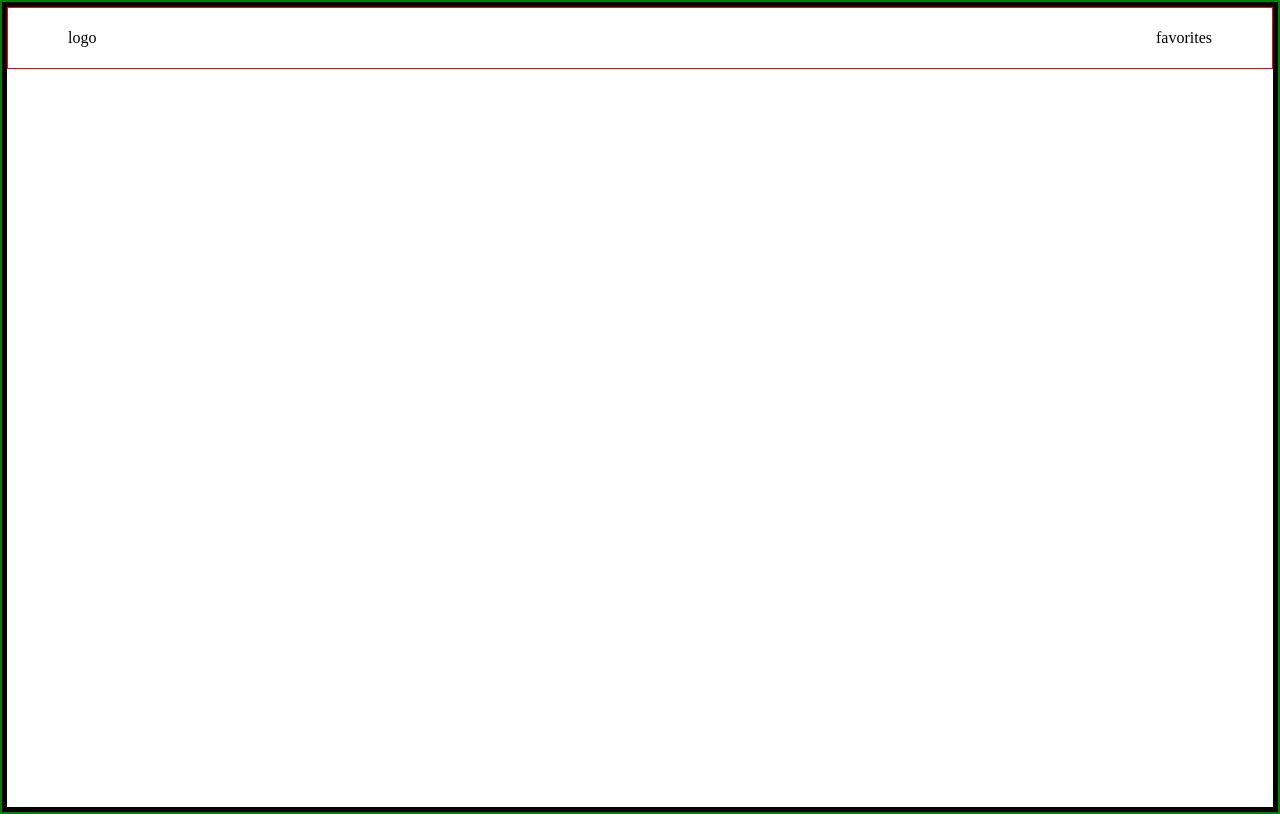
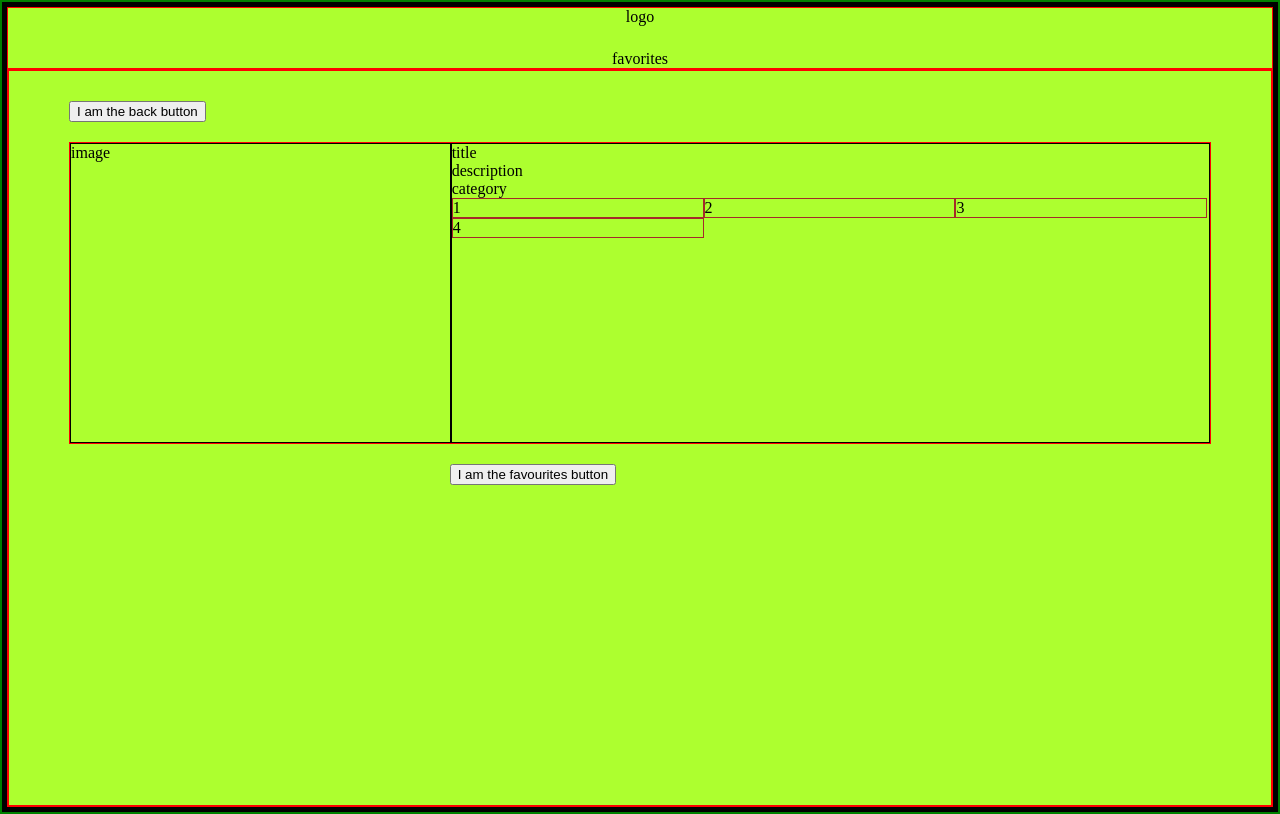
Before and after one commit to emmanuelplougoulm/test_worklife, a Nuxt app: page /1 in a window 1280 px wide. Built offline with nearby package versions, Linux system fonts and the light colour scheme.

Commit message:
[worklife] : add details page + component

```diff
--- /dev/null
+++ b/pages/[id]/index.vue
@@ -0,0 +1,101 @@
+<template>
+  <div class="container">
+    <div><button>I am the back button</button></div>
+    <div class="modal-body">
+      <div class="image">image</div>
+      <div class="infos">
+        <div class="">title</div>
+        <div class="">description</div>
+        <div class="">category</div>
+        <div class="tags">
+          <div>1</div>
+          <div>2</div>
+          <div>3</div>
+          <div>4</div>
+        </div>
+      </div>
+    </div>
+    <div class="favorites-container">
+      <div class="empty"></div>
+      <div class="btn-container">
+        <button>I am the favourites button</button>
+      </div>
+    </div>
+  </div>
+</template>
+
+<script setup lang="ts"></script>
+
+<style>
+.container {
+  flex-grow: 1;
+  display: flex;
+  flex-direction: column;
+  gap: 20px;
+  padding: 30px 60px;
+  background-color: greenyellow;
+  border: 2px solid red;
+}
+
+.button-container {
+  display: flex;
+  justify-content: center;
+}
+
+.modal-body {
+  border: 1px red solid;
+  display: flex;
+  min-height: 300px;
+}
+
+.favorites-container {
+  display: flex;
+}
+.favorites-container .empty {
+  flex: 1;
+}
+.favorites-container .btn-container {
+  flex: 2;
+}
+
+.modal-body .image {
+  flex: 1;
+  border: 1px black solid;
+}
+
+.modal-body .infos {
+  flex: 2;
+  border: 1px black solid;
+}
+
+.tags {
+  display: flex;
+  flex-wrap: wrap;
+}
+
+.tags div {
+  border: 1px brown solid;
+  flex-basis: 33%;
+}
+
+@media screen and (max-width: 768px) {
+  .favorites-container .empty {
+    display: none;
+  }
+
+  .favorites-container .btn-container button {
+    width: 100%;
+  }
+
+  .modal-body {
+    flex: 1;
+  }
+}
+
+@media screen and (max-width: 480px) {
+  .modal-body {
+    flex-direction: column;
+    /* flex:0; */
+  }
+}
+</style>
```
Also changed, not shown: .eslintrc.js (deleted).
